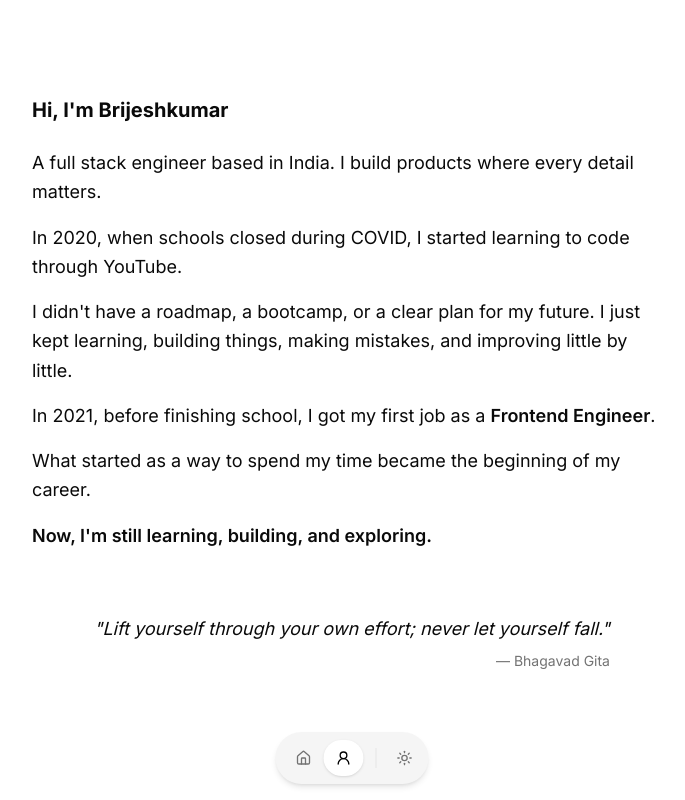
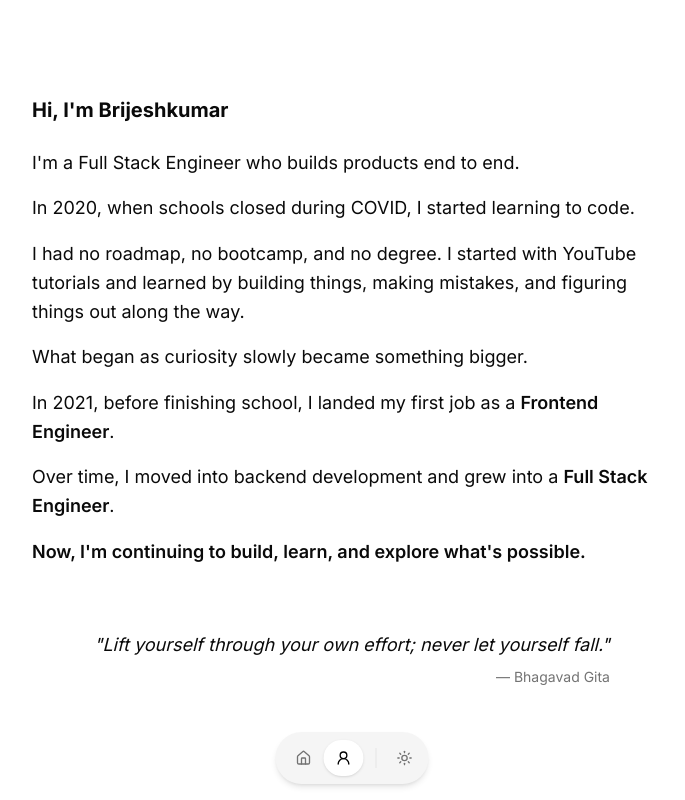
Before and after one commit to brijeshmarch16/portfolio, a Next.js app: page /about in a window 1280 px wide. Shown: the whole page, without its empty margins (288-973 px from the left). Built offline with nearby package versions, Linux system fonts and the light colour scheme.

Commit message:
Update portfolio intro and about story

```diff
--- a/src/app/about/page.tsx
+++ b/src/app/about/page.tsx
@@ -15,28 +15,29 @@ export default function AboutPage() {
 
         <div className="flex flex-col gap-4 text-lg/relaxed">
           <p>
-            A full stack engineer based in India. I build products where every
-            detail matters.
+            I&apos;m a Full Stack Engineer who builds products end to end.
           </p>
           <p>
             In 2020, when schools closed during COVID, I started learning to
-            code through YouTube.
+            code.
           </p>
           <p>
-            I didn&apos;t have a roadmap, a bootcamp, or a clear plan for my
-            future. I just kept learning, building things, making mistakes, and
-            improving little by little.
+            I had no roadmap, no bootcamp, and no degree. I started with YouTube
+            tutorials and learned by building things, making mistakes, and
+            figuring things out along the way.
           </p>
+          <p>What began as curiosity slowly became something bigger.</p>
           <p>
-            In 2021, before finishing school, I got my first job as a{" "}
+            In 2021, before finishing school, I landed my first job as a{" "}
             <strong className="font-semibold">Frontend Engineer</strong>.
           </p>
           <p>
-            What started as a way to spend my time became the beginning of my
-            career.
+            Over time, I moved into backend development and grew into a{" "}
+            <strong className="font-semibold">Full Stack Engineer</strong>.
           </p>
           <p className="font-semibold text-foreground">
-            Now, I&apos;m still learning, building, and exploring.
+            Now, I&apos;m continuing to build, learn, and explore what&apos;s
+            possible.
           </p>
         </div>
       </section>
--- a/src/components/intro.tsx
+++ b/src/components/intro.tsx
@@ -2,21 +2,26 @@ import { ReachOut } from "@/components/reach-out"
 import { Avatar, AvatarFallback, AvatarImage } from "@/components/ui/avatar"
 
 const summary = [
-  "I have 5+ years of experience building products where every detail matters. I work across the stack, from frontend to backend, with a focus on reliable engineering and thoughtful solutions.",
+  "I'm a Full Stack Engineer who builds products end to end.",
+  "I have 5+ years of experience working across the stack, from frontend to backend, with a focus on reliable engineering and thoughtful solutions.",
+  "I use AI to explore solutions and accelerate implementation while taking ownership of technical decisions and the quality of what ships.",
 ]
 
 const highlightedPhrases = [
+  "Full Stack Engineer",
+  "end to end",
   "5+ years of experience",
-  "every detail matters",
   "frontend to backend",
   "reliable engineering and thoughtful solutions.",
+  "use AI",
+  "technical decisions",
+  "quality of what ships.",
 ]
 
 const social = [
   { label: "Email", href: "mailto:brijeshkumaryadav2026@gmail.com" },
   { label: "LinkedIn", href: "https://linkedin.com/in/brijeshmarch16" },
   { label: "X", href: "https://x.com/brijeshmarch", handle: "@brijeshmarch" },
-  { label: "Instagram", href: "https://instagram.com/brijeshmarch16" },
   { label: "GitHub", href: "https://github.com/brijeshmarch16" },
 ]
 
```
Also changed, not shown: public/llms.txt.
